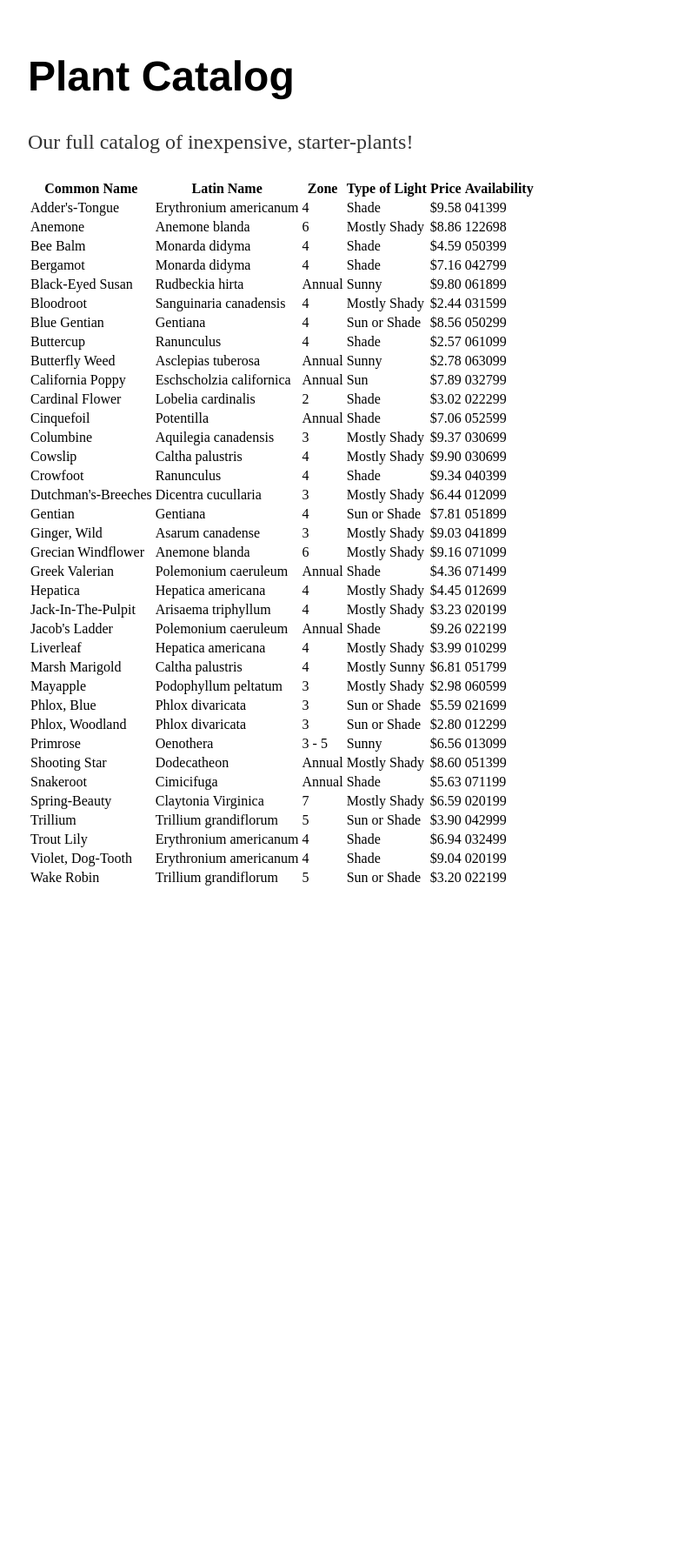
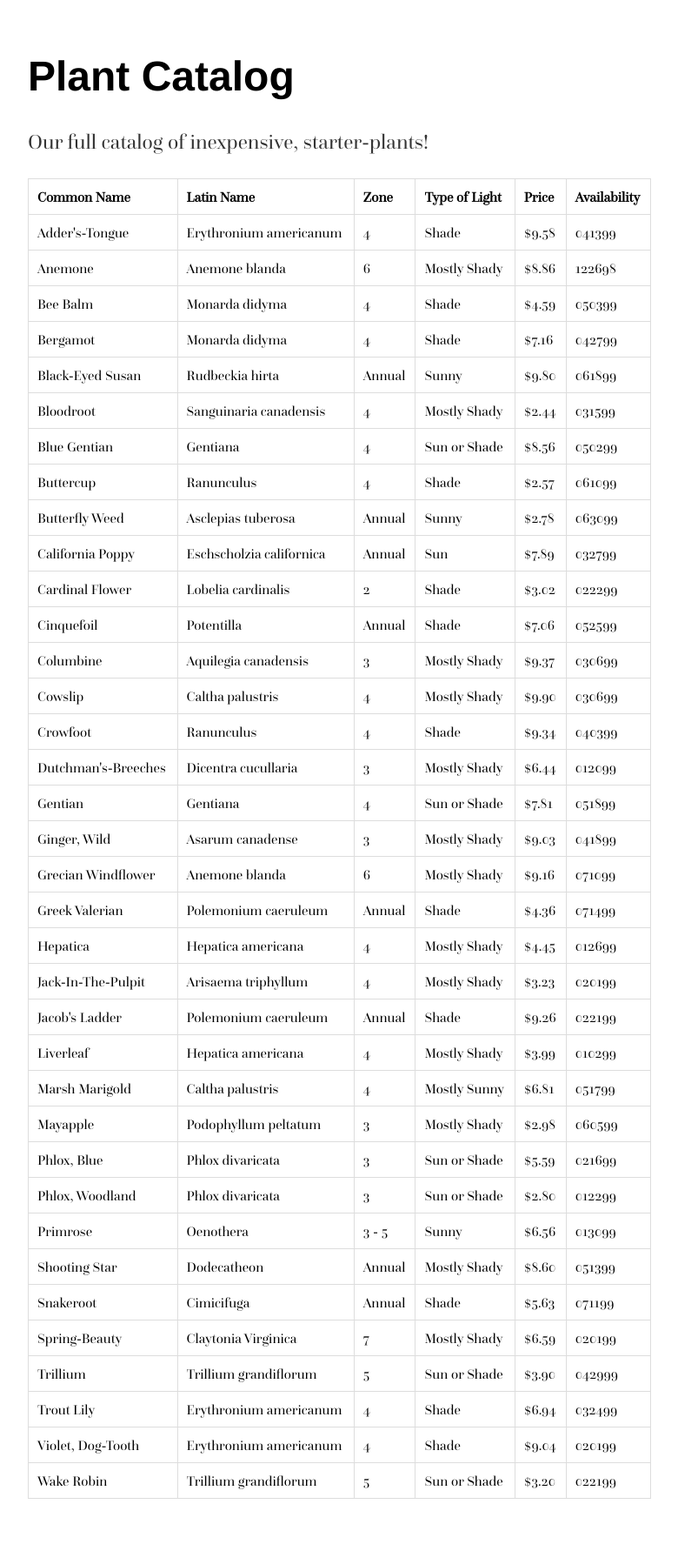
Before and after one commit to annabellamelvin/annabellamelvin.github.io, a Jekyll site: the page assignments/plantcatalog.html, which Jekyll copies as it is, in a window 1280 px wide. Shown: the whole page at 87% size, without its empty margins (160-940 px from the left). Built offline with Jekyll 4.4.1, drawn with Linux system fonts in a browser that asks for light colours; before the commit the page ends 1081 px from its top, so only the background shows below that.

Commit message:
Update plantcatalog.html

```diff
--- a/assignments/plantcatalog.html
+++ b/assignments/plantcatalog.html
@@ -4,6 +4,36 @@
       <title>Plant Catalog</title>
       <link rel="stylesheet" type="text/css" href="https://annabellamelvin.github.io/css/main.css">
    </head>
+   <style>
+                        @font-face {
+                        font-family: QuestaGrandeRegular;
+                        src: url("/css/2-questa_grande_regular_31.otf") format("opentype");
+                        font-weight: normal;
+                        font-style: normal;
+
+
+                        }
+                        th {
+                        font-family: QuestaGrandeRegular;
+
+                        }
+
+                        table {
+                        border-collapse: collapse;
+                        width: 80%;
+                        }
+
+                       p, td {
+                       font-family:QuestaGrandeRegular;
+                       }
+
+                        td, th {
+                        border: 1px solid #dddddd;
+                        text-align: left;
+                        padding: 10px;
+                        }
+
+                    </style>
    <body>
       <h1>Plant Catalog</h1>
        <p>Our full catalog of inexpensive, starter-plants!
```
